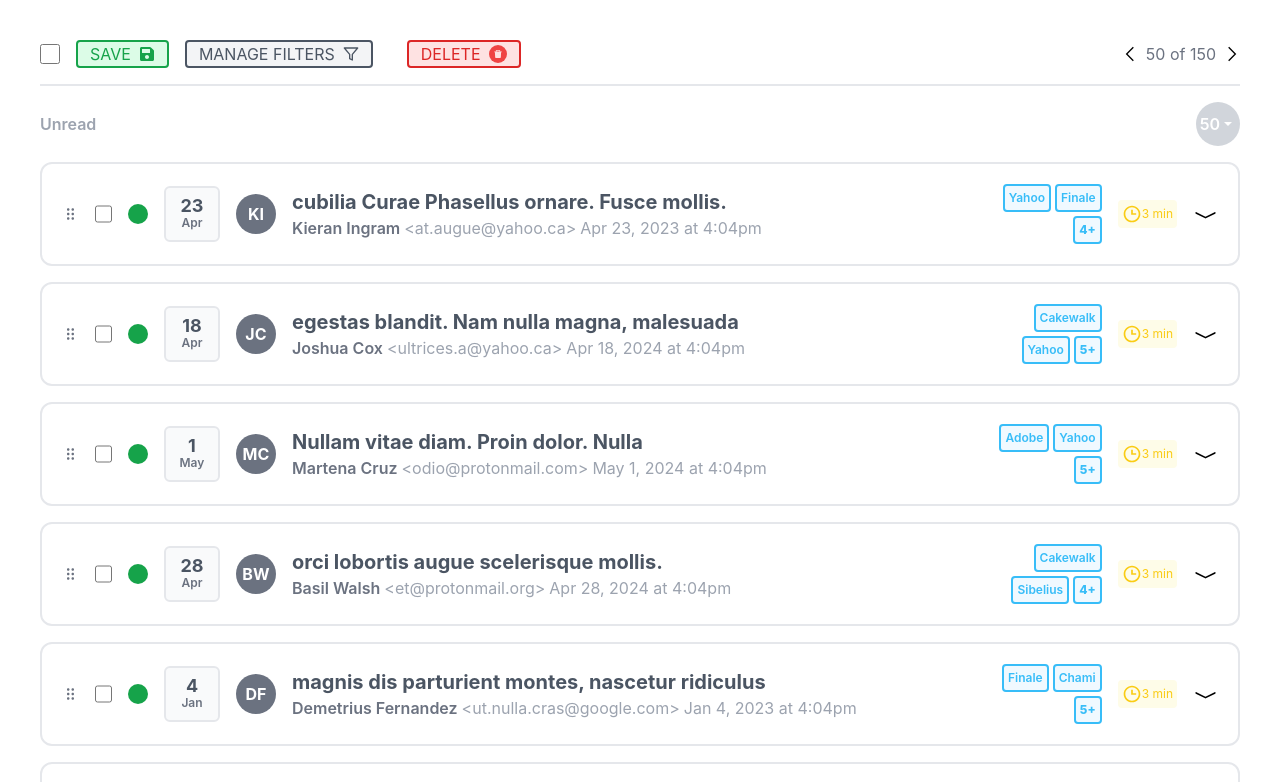
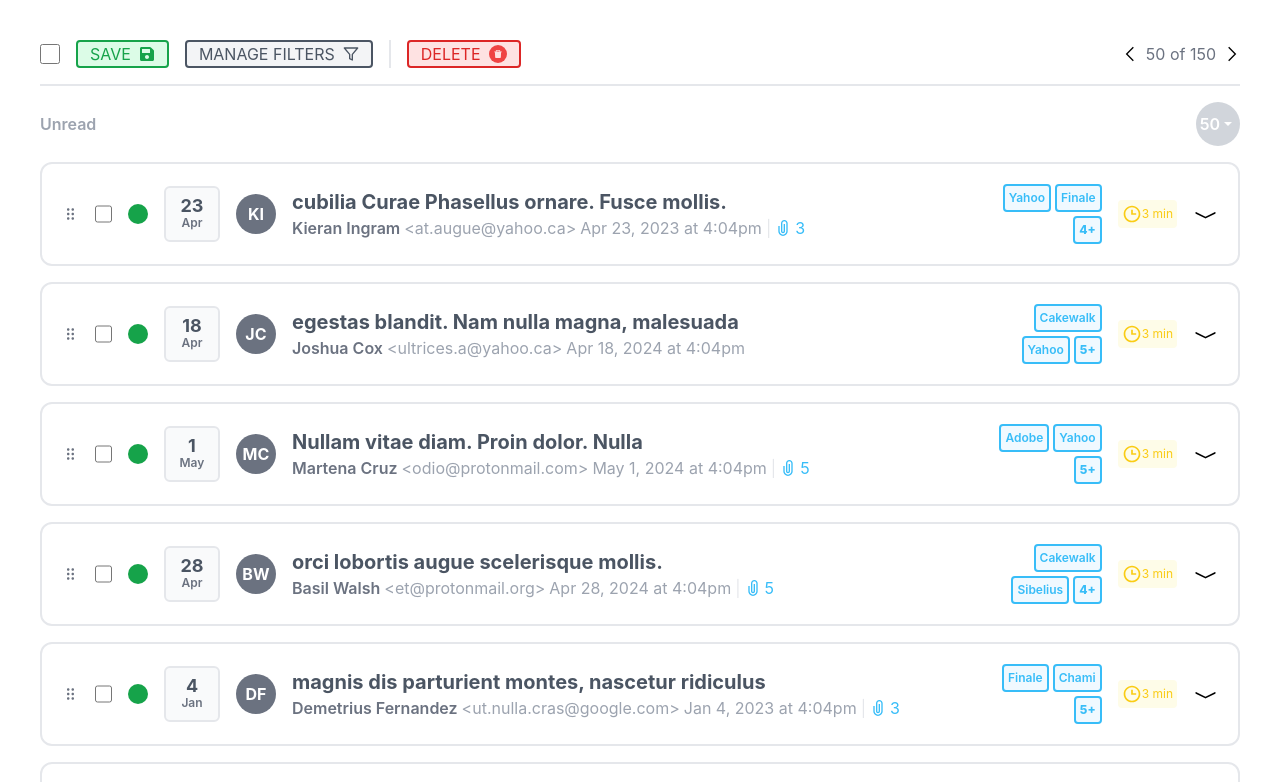
Before and after one commit to Hideki-Kawachi/rhk_frontend_developer_exam_1, a React (Create React App) app: page / in a window 1280 px wide. Shown: the top 782 px of the page. Built offline with nearby package versions, Linux system fonts and the light colour scheme.

Commit message:
added attachments icon

```diff
--- a/src/App.js
+++ b/src/App.js
@@ -58,7 +58,7 @@ function App() {
 					<button className="flex items-center border-2 border-gray-600 rounded px-3 gap-2 bg-gray-100 text-gray-600">
 						MANAGE FILTERS <FiFilter></FiFilter>
 					</button>
-					<span className="border-l-2"></span>
+					<span className="border-l-2 border-gray-200 h-full"></span>
 					<button
 						className="flex items-center border-2 border-red-600 rounded px-3 gap-2 bg-red-100 text-red-600"
 						onClick={() => deleteSelected()}
--- a/src/components/emailCard.js
+++ b/src/components/emailCard.js
@@ -2,6 +2,7 @@ import React, { useState } from "react";
 import { RxDragHandleDots2 } from "react-icons/rx";
 import { BsChevronCompactDown } from "react-icons/bs";
 import { BiTime } from "react-icons/bi";
+import { CgAttachment } from "react-icons/cg";
 import Tags from "./tags";
 
 function EmailCard({
@@ -19,6 +20,9 @@ function EmailCard({
 	const dateParts = date.split(" ");
 	const nameParts = senderName.split(" ");
 	const tagParts = tags.split(",");
+	const [attachments, setAttachments] = useState(
+		Math.floor(Math.random() * (7 - 0)) + 0
+	);
 	const day = getDay();
 
 	function getDay() {
@@ -83,7 +87,7 @@ function EmailCard({
 						</div>
 						<div className="flex flex-col ">
 							<span className="font-bold text-gray-600 text-xl">{subject}</span>
-							<div className="flex gap-1 text-gray-400">
+							<div className="flex gap-1 text-gray-400 items-center">
 								<span className="font-semibold text-gray-500">
 									{senderName}
 								</span>
@@ -93,6 +97,15 @@ function EmailCard({
 									{">"}
 								</span>
 								<span>{date} at 4:04pm</span>
+								{attachments > 0 ? (
+									<>
+										<span className="text-gray-200">|</span>
+										<CgAttachment color="#38BDF8"></CgAttachment>
+										<span className="text-sky-400">{attachments}</span>
+									</>
+								) : (
+									<></>
+								)}
 							</div>
 						</div>
 					</div>
```
